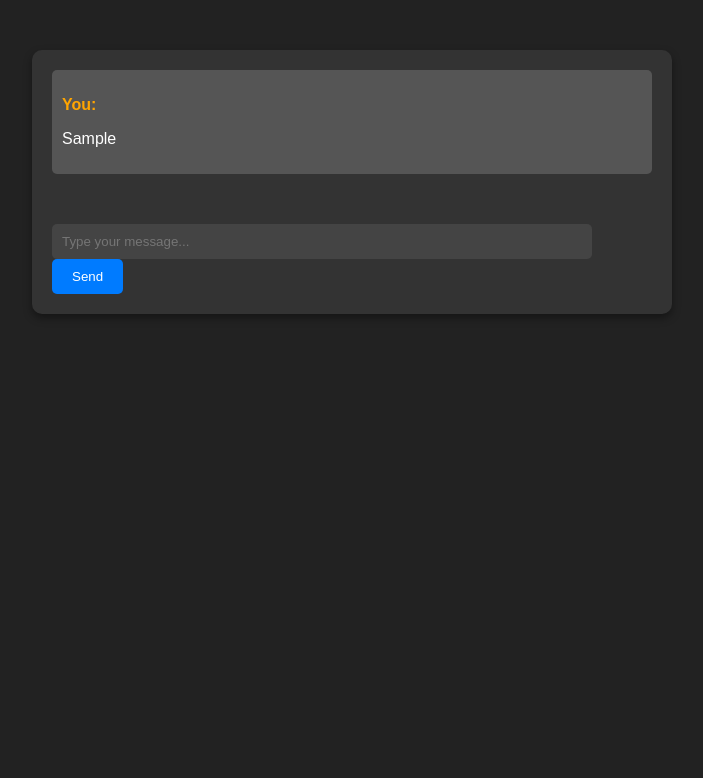
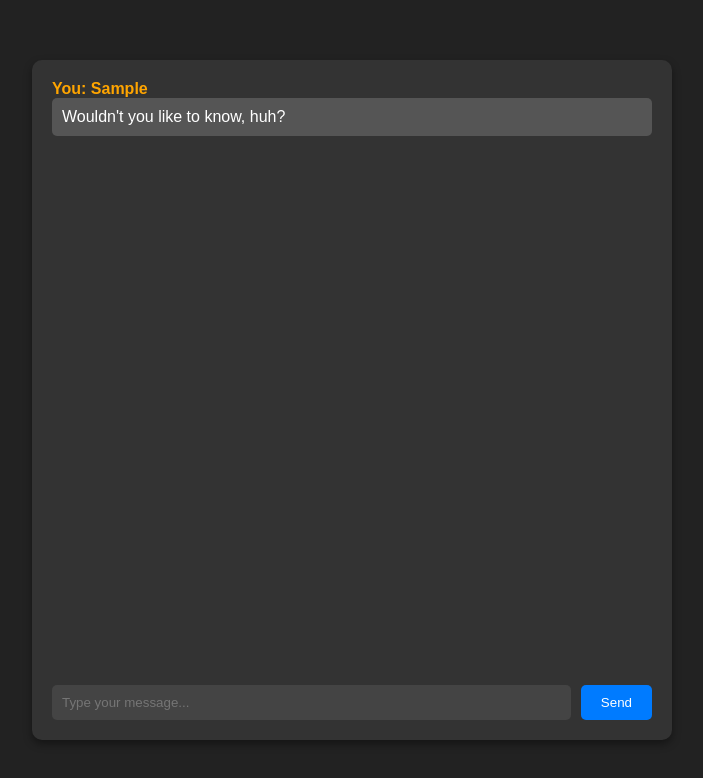
Before and after one commit to luisFluence/FluenceAI, a plain HTML site: page index.html in a window 1280 px wide. Both pictures are taken after typing "Sample" into the empty fields and a click on the button "Send". Shown: the whole page, without its empty margins (288-991 px from the left). Drawn offline with Linux system fonts and the light colour scheme.

Commit message:
last version

```diff
--- a/index.html
+++ b/index.html
@@ -9,11 +9,18 @@ body {
   background-color: #222;
   color: #fff;
   font-family: Arial, sans-serif;
+  margin: 0;
+  padding: 0;
+  height: 100vh;
+  display: flex;
+  justify-content: center;
+  align-items: center;
 }
 
 #chat-container {
   max-width: 600px;
-  margin: 50px auto;
+  width: 100%;
+  height: 80%;
   padding: 20px;
   background-color: #333;
   border-radius: 10px;
@@ -29,7 +36,8 @@ body {
 }
 
 #user-input {
-  margin-top: 20px;
+  margin-top: auto;
+  display: flex;
 }
 
 #user-message {
@@ -84,7 +92,10 @@ function sendMessage() {
   const userInput = document.getElementById('user-message').value;
   const chatOutput = document.getElementById('chat-output');
 
-  chatOutput.innerHTML += "<div class='answer'><p class='question'>You:</p><p>" + userInput + "</p></div>";
+  const question = "<div class='question'>You: " + userInput + "</div>";
+  const answer = "<div class='answer'>Wouldn't you like to know, huh?</div>";
+
+  chatOutput.innerHTML += question + answer;
 
   // Scroll to bottom
   chatOutput.scrollTop = chatOutput.scrollHeight;
@@ -94,5 +105,14 @@ function sendMessage() {
 }
 </script>
 
+<script>
+document.getElementById('user-message').addEventListener('keyup', function(event) {
+  if (event.keyCode === 13) {
+    event.preventDefault();
+    document.querySelector('button').click();
+  }
+});
+</script>
+
 </body>
 </html>
```
